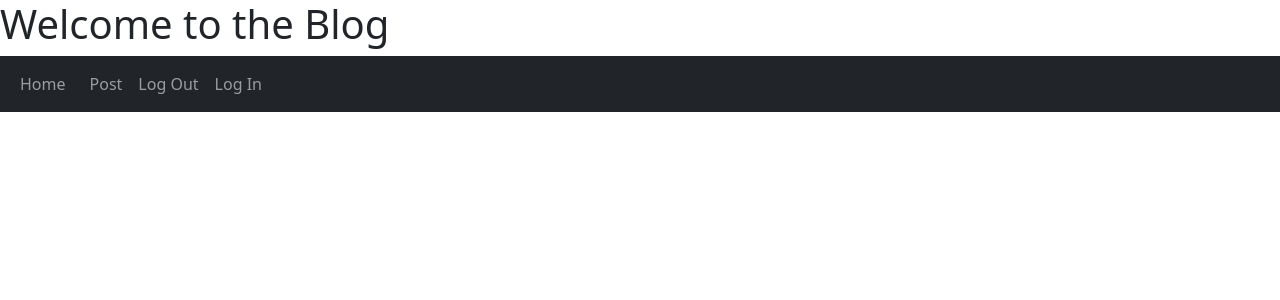
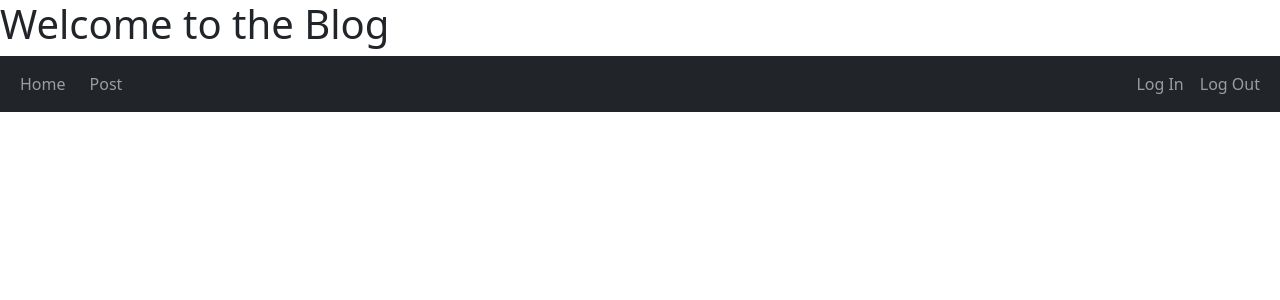
Before and after one commit to damachad/django_blog, a Django app: page / in a window 1280 px wide. Shown: the top 300 px of the page. Run offline with Django 5.2, Linux system fonts and the light colour scheme; data that the repository does not hold is empty.

Commit message:
Fix navbar

```diff
--- a/myapp/templates/index.html
+++ b/myapp/templates/index.html
@@ -18,7 +18,7 @@
         <h1>Welcome to the Blog</h1>
         <nav class="navbar navbar-expand-lg navbar-dark bg-dark">
             <div class="container-fluid">
-                <div>
+                <div class="d-flex">
                     <ul class="navbar-nav d-flex flex-row">
                         <li class="nav-item me-2">
                             <a class="nav-link" href="/" id="view-posts" data-link>Home</a>
@@ -26,15 +26,20 @@
                         <li class="nav-item">
                             <a class="nav-link" href="/create_post" id="create-post" data-link>Post</a>
                         </li>
+                    </ul>
+                </div>
+                <div class="d-flex ms-auto">
+                    <ul class="navbar-nav">
+                        <li class="nav-item">
+                            <a class="nav-link" href="/login" id="log-in" data-link>Log In</a>
+                        </li>
                         <li class="nav-item">
                             <a class="nav-link" href="/logout" id="log-out" data-link>Log Out</a>
-                        </li>
-                        <li class="nav-item">
-                            <a class="nav-link" href="/login" id="log-in" data-link>Log In</a>
                         </li>
                         <li class="nav-item" id="username"></li>
                     </ul>
                 </div>
+            </div>
         </nav>
     </header>
     <main id="content"></main>
```
